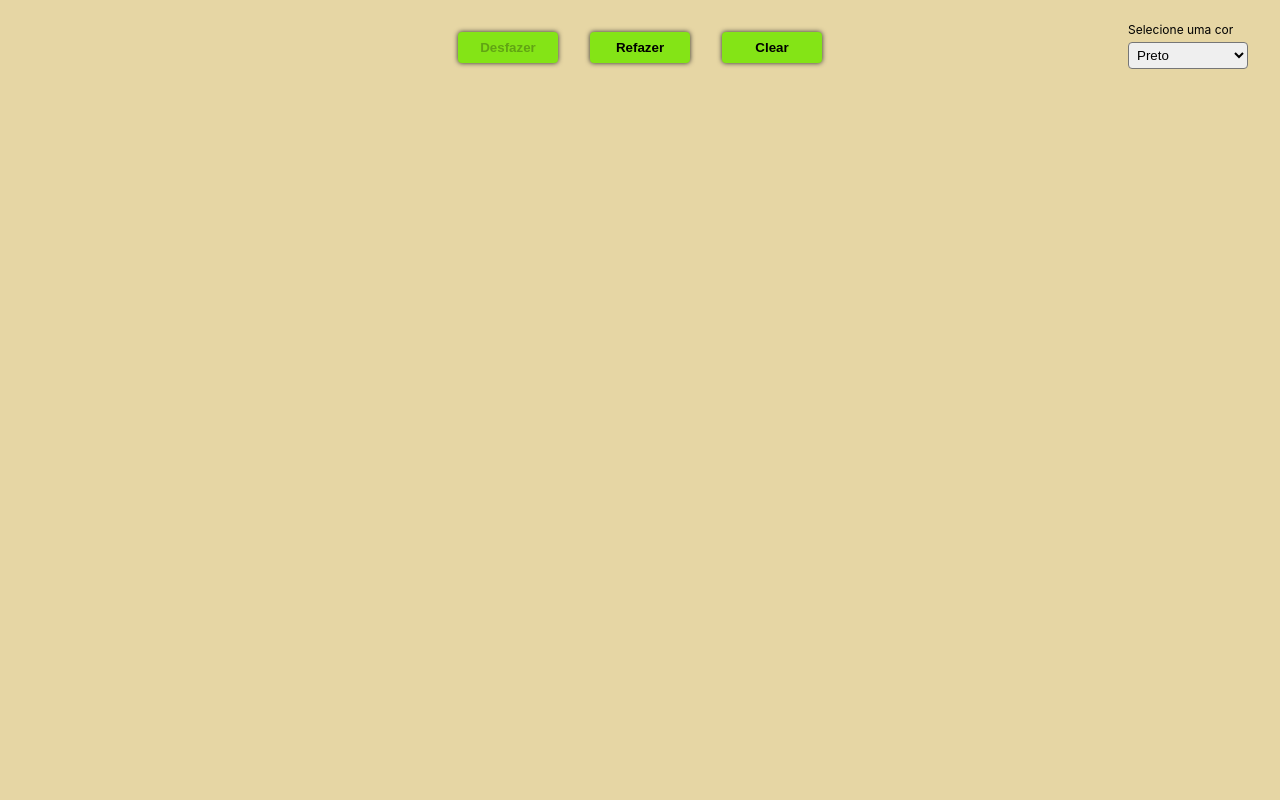
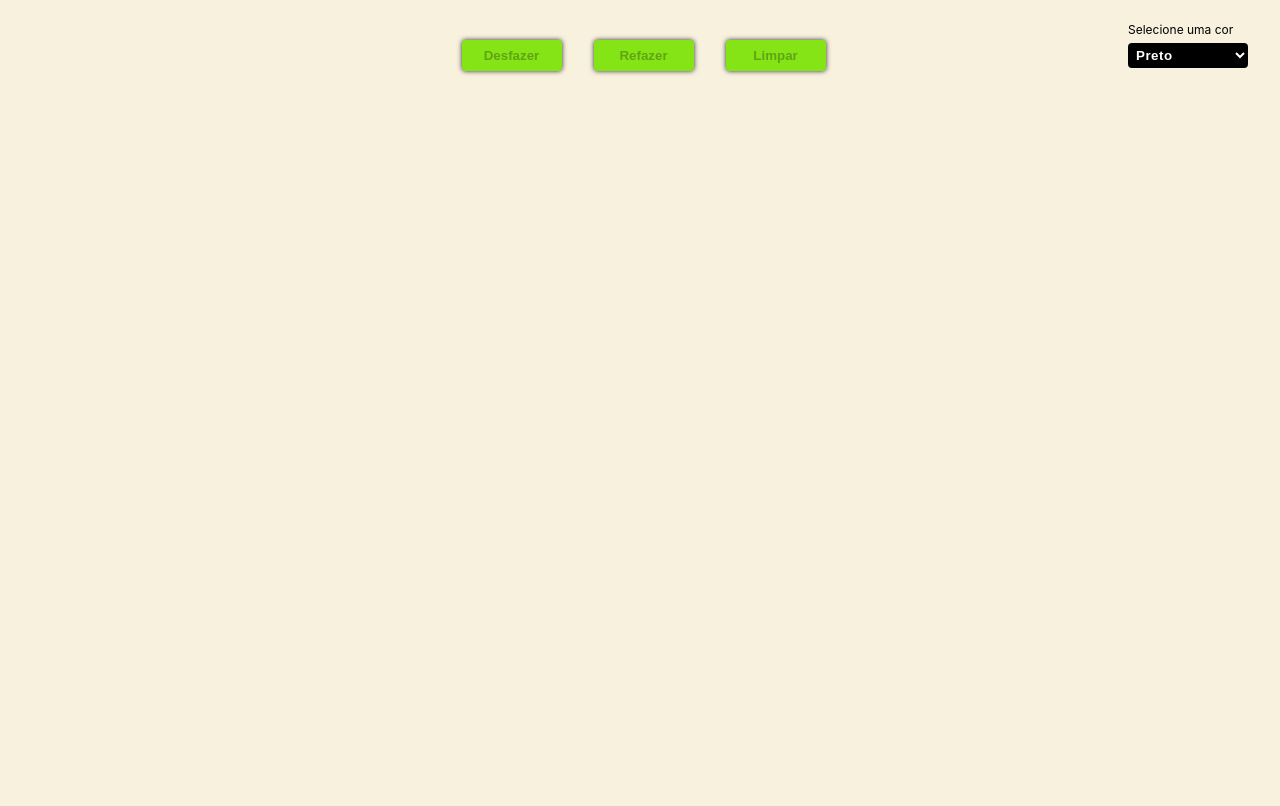
Before and after one commit to marcosegantine/pixel-creator, a React (Vite) app: page / in a window 1280 px wide. Built offline with nearby package versions, Linux system fonts and the light colour scheme.

Commit message:
finalizado projeto com acrescimo de botao para limpar tela, escolher cor do dot e desabilitar botoes

```diff
--- a/index.html
+++ b/index.html
@@ -1,10 +1,10 @@
 <!DOCTYPE html>
-<html lang="en">
+<html lang="pt-br">
   <head>
     <meta charset="UTF-8" />
     <link rel="icon" type="image/svg+xml" href="/vite.svg" />
     <meta name="viewport" content="width=device-width, initial-scale=1.0" />
-    <title>Vite + React</title>
+    <title>Criador de pontos</title>
   </head>
   <body>
     <div id="root"></div>
--- a/src/App.css
+++ b/src/App.css
@@ -1,13 +1,13 @@
-* {
-  margin: 0;
-  padding: 0;
+:root {
+
 }
 
 .container {
-  min-width: 100vw;
-  min-height: 100vh;
-  height: 100%;
-  background-color: rgb(230, 214, 164);
+  box-sizing: border-box;
+  width: 99.3vw;
+  height: 98.7vh;
+  background-color: rgb(247, 241, 222);
+  overflow: hidden;
 }
 
 .dot{
@@ -33,7 +33,11 @@
   width: 100%;
   padding: 0.25rem;
   border-radius: 4px;
-
+  color: white;
+  font-weight: 600;
+  letter-spacing:  .5px;
+  outline: none;
+  border: none;
 }
 
 
@@ -46,6 +50,7 @@
 
 
 button {
+  cursor: pointer;
   min-width: 100px;
   padding: 0.5rem 1rem;
   border-radius: 4px;
@@ -57,5 +62,5 @@
 }
 
 button:hover{
-  background-color: rgba(154, 235, 61, 1);
+  background-color: rgb(171, 231, 103);
 }
--- a/src/App.jsx
+++ b/src/App.jsx
@@ -3,6 +3,7 @@
 
 const App = () => {
   const [createDot, setCreateDot] = useState([]);
+  const [undidList, setUndidList] = useState([]);
   const [dotColor, setDotColor] = useState('#000');
 
   function handleClick(event) {
@@ -11,28 +12,34 @@
       clientY: event.clientY,
       color: dotColor,
     };
-    setCreateDot((prev) => [...prev, newDot]);
+    setCreateDot([...createDot, newDot]);
+    setUndidList([]);
   }
 
   function handleUndo(event) {
-    event.preventDefault();
     event.stopPropagation();
+
+    const gettingLastDot = createDot[createDot.length - 1];
+
+    setUndidList([...undidList, gettingLastDot]);
     setCreateDot(createDot.slice(0, -1));
   }
 
   function handleRedo(event) {
-    event.preventDefault();
     event.stopPropagation();
+
+    const gettingLastDot = undidList[undidList.length - 1];
+
+    setCreateDot([...createDot, gettingLastDot]);
+    setUndidList(undidList.slice(0, -1));
   }
 
   function clearWindow(event) {
-    event.preventDefault();
     event.stopPropagation();
     setCreateDot([]);
   }
 
   function handleDotColor(event) {
-    event.preventDefault();
     event.stopPropagation();
     setDotColor(event.target.value);
   }
@@ -42,32 +49,57 @@
       <form id="colorSelector">
         <label htmlFor="color">Selecione uma cor</label>
         <select
+          style={{ backgroundColor: dotColor, color: 'white' }}
           id="color"
           type="color"
-          placeholder="escolha a cor"
           onChange={handleDotColor}
         >
-          <option value="black">Preto</option>
-          <option value="blue">Azul</option>
-          <option value="yellow">Amarelo</option>
-          <option value="#e113e1">Rosa</option>
-          <option value="red">Vermelho</option>
-          <option value="green">Verde</option>
-          <option value="purple">Roxo</option>
-          <option value="tomato">tomato</option>
+          <option value="#000000" style={{ background: '#000000' }}>
+            Preto
+          </option>
+          <option value="#11B1EA" style={{ background: '#11B1EA' }}>
+            Azul
+          </option>
+          <option value="#f608f6" style={{ background: '#e113e1' }}>
+            Rosa
+          </option>
+          <option value="#5fee12" style={{ background: '#5fee12' }}>
+            Verde
+          </option>
+          <option value="#e30a47" style={{ background: '#e30a47' }}>
+            Vermelho
+          </option>
+          <option value="#9233be" style={{ background: '#9233be' }}>
+            Roxo
+          </option>
         </select>
       </form>
 
       <div className="container" onClick={handleClick}>
         <form id="btns">
           <button
+            type="button"
             onClick={handleUndo}
             disabled={createDot.length === 0 ? true : false}
           >
             Desfazer
           </button>
-          <button onClick={handleRedo}>Refazer</button>
-          <button onClick={clearWindow}>Clear</button>
+
+          <button
+            type="button"
+            onClick={handleRedo}
+            disabled={undidList.length === 0 ? true : false}
+          >
+            Refazer
+          </button>
+
+          <button
+            type="button"
+            onClick={clearWindow}
+            disabled={createDot.length === 0 ? true : false}
+          >
+            Limpar
+          </button>
         </form>
 
         {createDot.map((item, index) => (
--- a/src/index.css
+++ b/src/index.css
@@ -5,10 +5,7 @@
   font-weight: 400;
   padding: 0;
   margin: 0;
-
-  color-scheme: light dark;
-  color: rgba(255, 255, 255, 0.87);
-
+  background: rgb(247, 241, 222);
 
   font-synthesis: none;
   text-rendering: optimizeLegibility;
```
